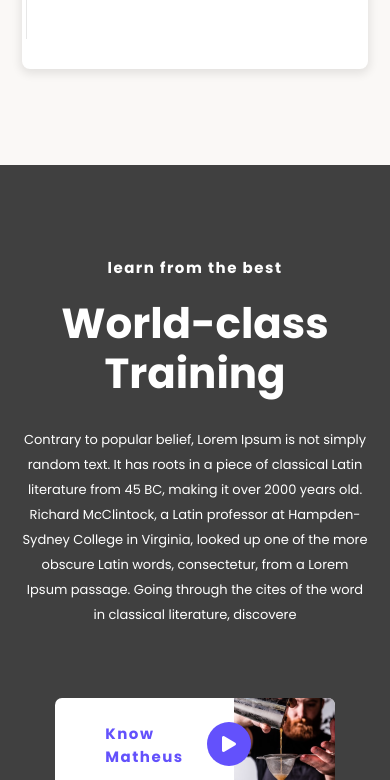
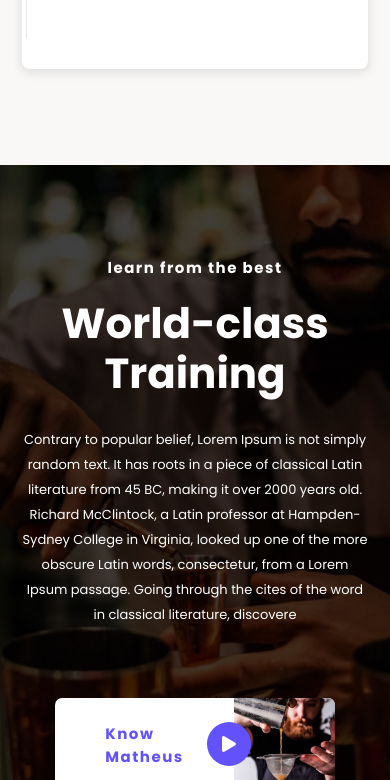
Before and after one commit to Viral8051/LNG, a plain HTML site: page index.html in a window 390 px wide. Shown: the part 11220-12000 px from the top of the page. Drawn offline with Linux system fonts and the light colour scheme; the site is published under a folder, as on GitHub Pages, so addresses that start at the root find nothing; a web font is replaced by a local one.

Commit message:
Lng is added

```diff
--- a/css/responsive.css
+++ b/css/responsive.css
@@ -183,7 +183,7 @@
     .pow-world-class-right {
         display: block;
         width: 100%;
-        background: linear-gradient(rgba(0, 0, 0, 0.75), rgba(0, 0, 0, 0.75)), url("/images/worlclasslef.png");
+        background: linear-gradient(rgba(0, 0, 0, 0.75), rgba(0, 0, 0, 0.75)), url("../images/worlclasslef.png");
         padding: 90px 0;
         background-repeat: no-repeat;
         background-position: center;
--- a/css/style.css
+++ b/css/style.css
@@ -822,6 +822,7 @@ video#background-video {
 .pow-wolrd-class-section {
     position: relative;
     display: block;
+    background: var(--backgroundbiege);
 }
 
 .pow-world-class-container {
@@ -984,6 +985,10 @@ video#background-video {
     display: block;
     width: 75%;
     margin-bottom: 40px;
+}
+
+.hm-inner-desc p {
+    font-size: 15px;
 }
 
 .pow-online-feedback-box {
```
